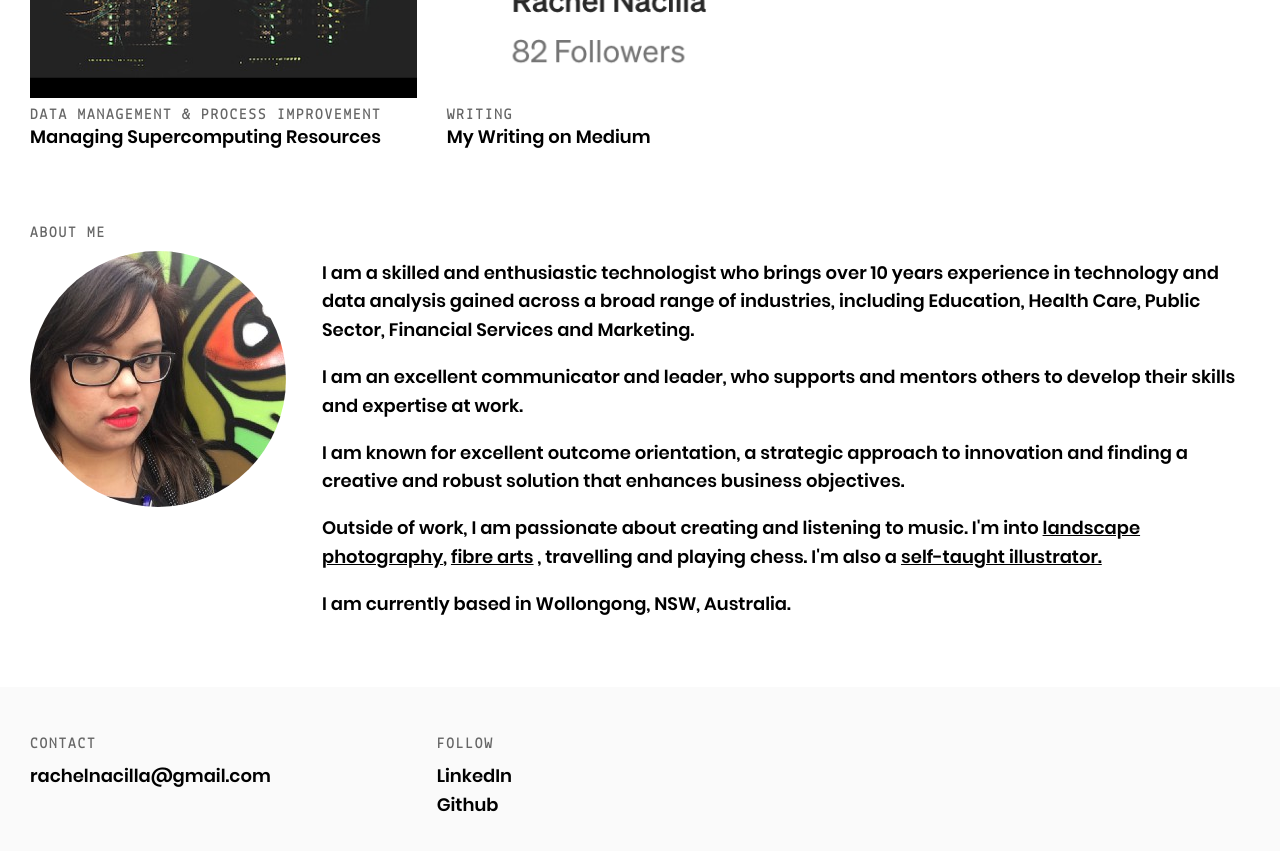
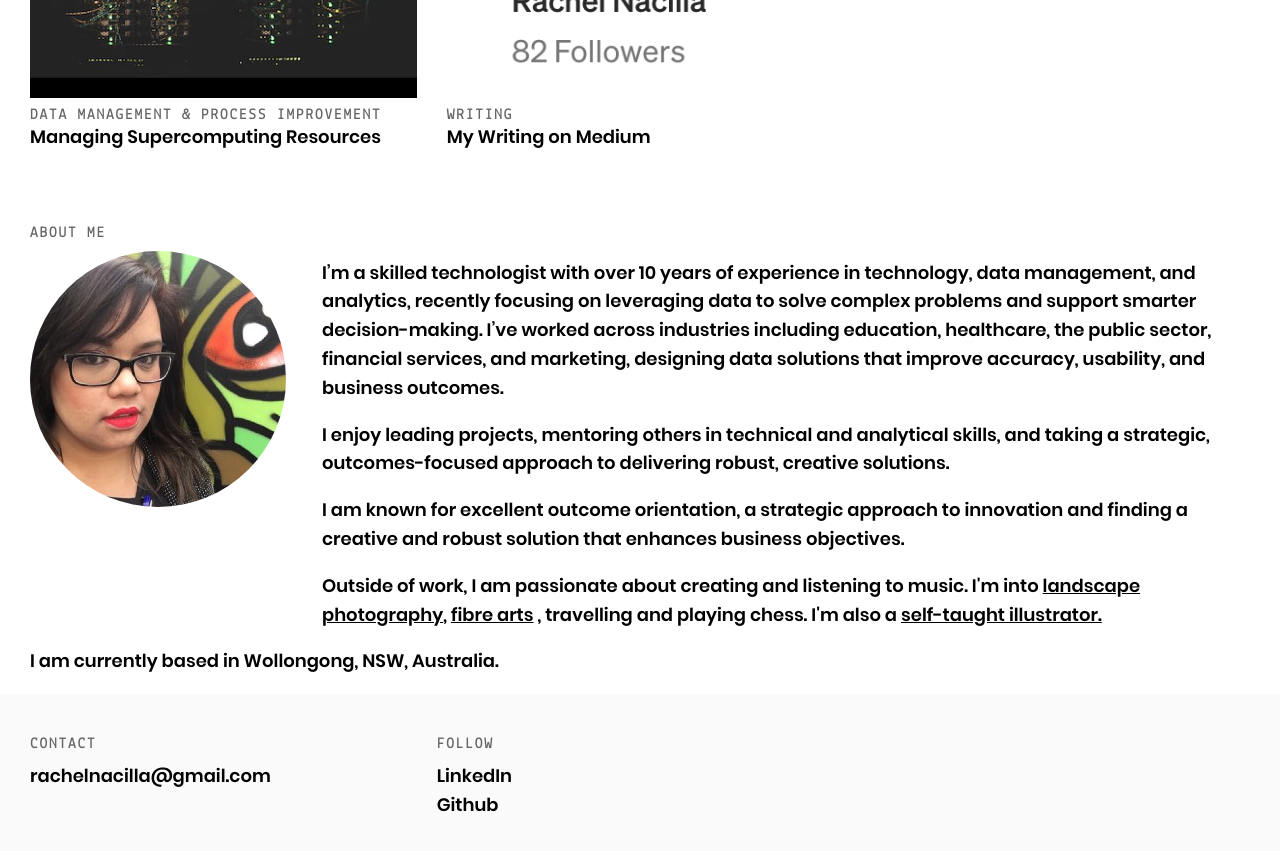
Before and after one commit to rachelnacilla/rachelnacilla.github.io, a Jekyll site: the page built from index.html, in a window 1280 px wide and 900 px high, scrolled down 1272 px. Shown: the top 851 px of the window. Built offline with Jekyll 4.4.1, drawn with Linux system fonts in a browser that asks for light colours.

Commit message:
Changed bio

```diff
--- a/index.html
+++ b/index.html
@@ -47,9 +47,9 @@
 					<img src="assets/images/rachelnacilla_portrait.jpeg" alt="portrait of Rachel Nacilla">
 				</div>
 
-				<p>I am a skilled and enthusiastic technologist who brings over 10 years experience in technology and data analysis gained across a broad range of industries, including Education, Health Care, Public Sector, Financial Services and Marketing.</p>
+				<p>I’m a skilled technologist with over 10 years of experience in technology, data management, and analytics, recently focusing on leveraging data to solve complex problems and support smarter decision-making. I’ve worked across industries including education, healthcare, the public sector, financial services, and marketing, designing data solutions that improve accuracy, usability, and business outcomes.</p>
 
-				<p>I am an excellent communicator and leader, who supports and mentors others to develop their skills and expertise at work.</p>
+				<p>I enjoy leading projects, mentoring others in technical and analytical skills, and taking a strategic, outcomes-focused approach to delivering robust, creative solutions.</p>
 
 				<P>I am known for excellent outcome orientation, a strategic approach to innovation and finding a creative and robust solution that enhances business objectives.</p>
 
```
